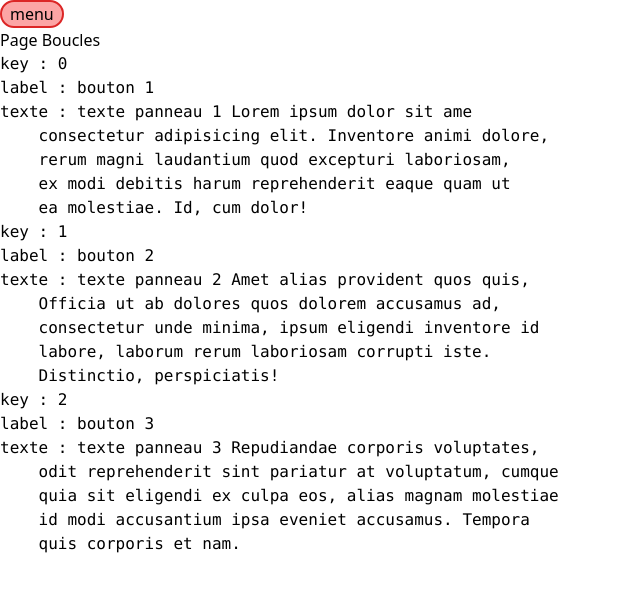
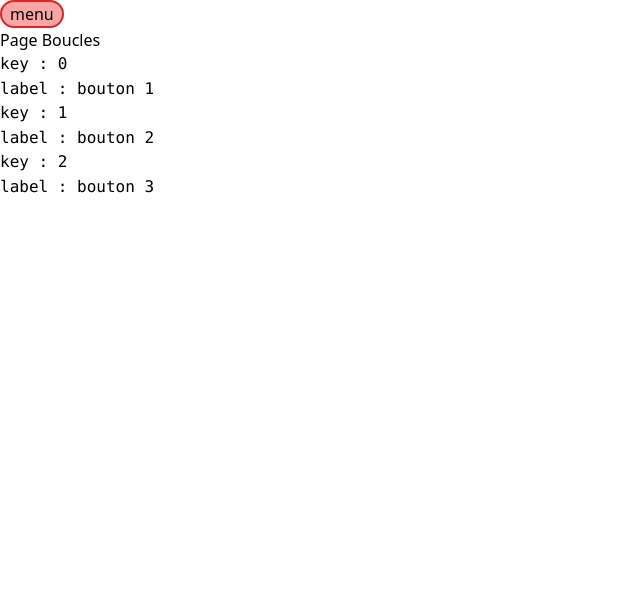
Before and after one commit to MMI-SAE-203/r213-2024-pracht-tp1-tasnimkbl, a Vue app: page /boucles in a window 1280 px wide. Shown: the top 592 px of the page, without its empty margins (0-640 px from the left). Built offline with nearby package versions, Linux system fonts and the light colour scheme.

Commit message:
bouton/texte caché de la page boucles

```diff
--- a/src/pages/boucles.vue
+++ b/src/pages/boucles.vue
@@ -1,4 +1,6 @@
 <script setup lang="ts">
+import { ref } from "vue"
+
 const sectionsData = [
     {
         label: 'bouton 1',
@@ -25,14 +27,16 @@ const sectionsData = [
     quis corporis et nam.`
     }
 ]
+const maVar = ref(-1)
+
 </script>
 
 <template>
     <p>Page Boucles</p>
     <section v-for="({ label, texte }, key) of sectionsData" :key="key">
         <pre class="font-mono">key : {{ key }}</pre>
-        <pre class="font-mono">label : {{ label }}</pre>
-        <pre class="font-mono">texte : {{ texte }}</pre>
+        <button @click="maVar = maVar === key ? -1 : key" class="font-mono">label : {{ label }}</button>
+        <p v-show="maVar === key" class="font-mono">texte : {{ texte }}</p>
     </section>
 
 </template>
```
